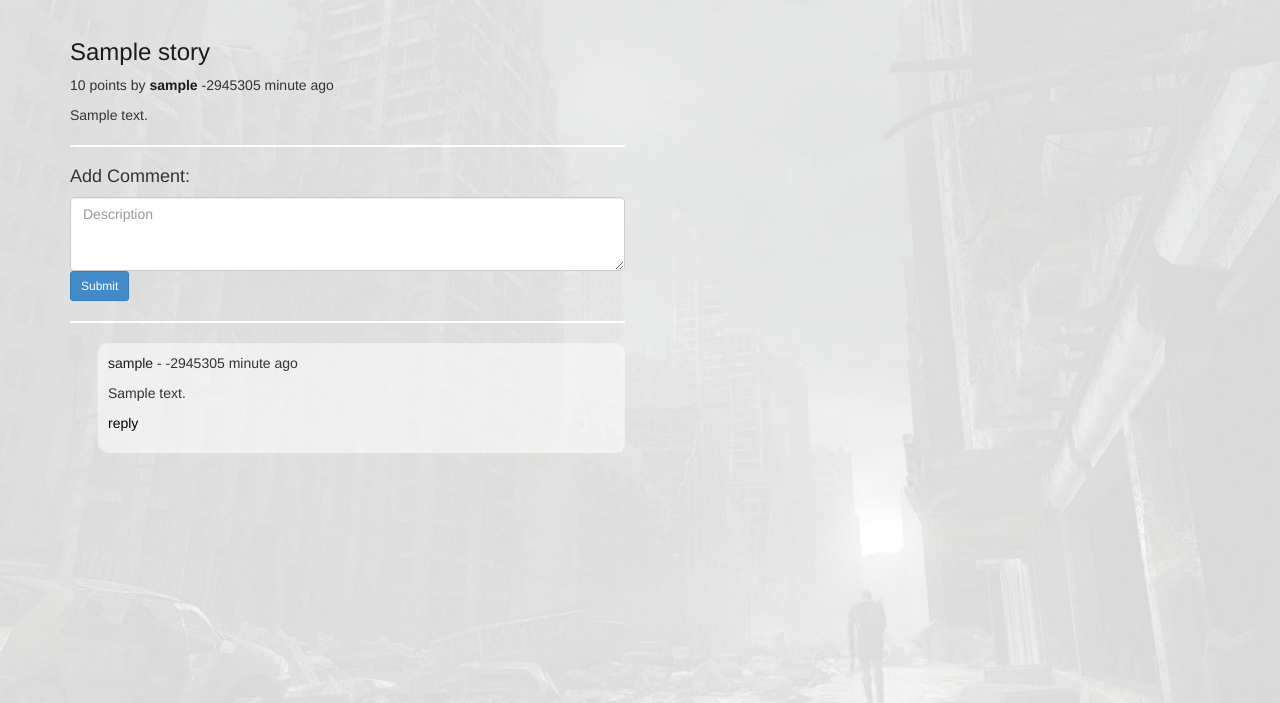
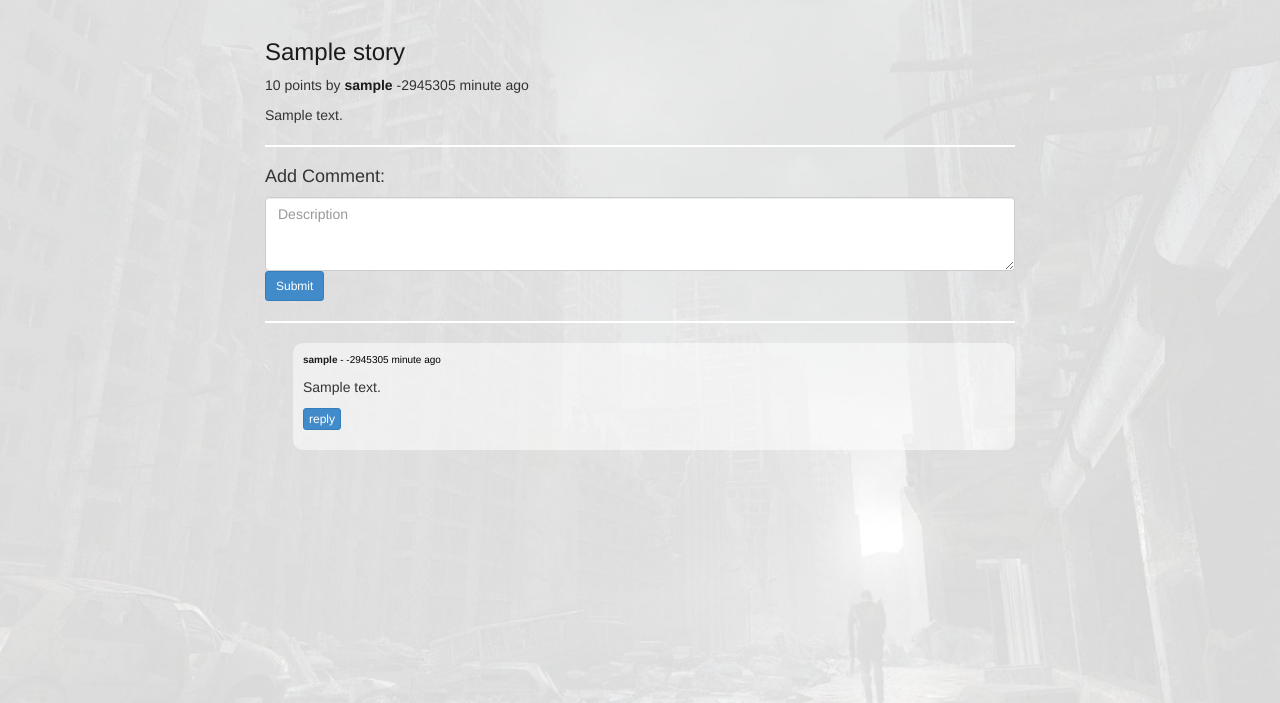
Before and after one commit to jjh5030/tidder, a Django app: page /post/1/ in a window 1280 px wide. Shown: the part 51-754 px from the top of the page. Run offline with Django 3.2, Linux system fonts and the light colour scheme; a user stored in the database is signed in; tables that the repository leaves empty hold one stand-in row (values such as "Sample post"); some libraries are stand-ins or nearby versions.

Commit message:
CSS Cleanup

```diff
--- a/static/css/bootstrap-fluid-adj.css
+++ b/static/css/bootstrap-fluid-adj.css
@@ -110,7 +110,7 @@ a:visited {
 }
 
 a:hover {
-    color: #FFFFFF;
+    color: #428bca;
 }
 
 hr {
@@ -119,3 +119,12 @@ hr {
     color: #FFFFFF;
     height: 2px;
 }
+
+.poster {
+    font-size: 10px;
+    color: #000000;
+}
+
+.reply-comment {
+    color: #428bca;
+}
--- a/templates/tidder/base.html
+++ b/templates/tidder/base.html
@@ -59,7 +59,7 @@
 
 		<div class="container">
     		<div class="row">
-				<div class="col-lg-6">
+				<div class="col-md-8 col-md-offset-2">
 					{% block content %}
 
 					{% endblock %}
@@ -71,7 +71,7 @@
 		<footer>
 			<div class="container">
 	    		<div class="row">
-					<div class="col-lg-6">
+					<div class="col-md-8 col-md-offset-2">
 						{% include 'tidder/paginator.html' with paginator_details=paginator_details %}
 					</div>
 				</div>
--- a/templates/tidder/detail.html
+++ b/templates/tidder/detail.html
@@ -42,10 +42,10 @@
 <ul id="commenters">
 	{% for c in comment_tree %}
 		<li id="{{ c.id }}" class="c" style="margin-left:{{ c.depth|add:c.depth }}em;">
-			<p class="poster"><a href="/user_profile/{{ c.comment_moderator.username }}">{{ c.comment_moderator.username }}</a> - {{ c.date |age }}</p>
+			<p class="poster"><b><a href="/user_profile/{{ c.comment_moderator.username }}">{{ c.comment_moderator.username }}</a></b> - {{ c.date |age }}</p>
 			<p>{{ c.content }}</p>
 			{% if user.is_authenticated %}
-				<p><a href="" class="reply">reply</a></p>
+				<p><a href="" class="reply"><button type="button" class="btn btn-primary btn-xs">reply</button></a></p>
 			{% endif %}
 		</li>
 	{% empty %}
--- a/templates/tidder/login.html
+++ b/templates/tidder/login.html
@@ -3,8 +3,6 @@
 {% block title %}Login{% endblock %}
 
 {% block content %}
-
-    <div class="container">
 
       <form class="form-signin" role="form" id="login_form" method="post" action="/login/">
       	{% csrf_token %}
@@ -14,6 +12,4 @@
         <button class="btn btn-lg btn-primary btn-block" type="submit">Sign in</button>
       </form>
 
-    </div> <!-- /container -->
-
 {% endblock %}
--- a/templates/tidder/register.html
+++ b/templates/tidder/register.html
@@ -4,7 +4,6 @@
 
 {% block content %}
 
-    <div class="container">
 		<form class="form-signin" id="user_form" method="post" action="/register/">
 			{% csrf_token %}
 			<h2 class="form-signin-heading">Please Register</h2>
@@ -30,6 +29,4 @@
 
 		</form>
 
-	</div> <!-- /container -->
-
 {% endblock %}
--- a/templates/tidder/story.html
+++ b/templates/tidder/story.html
@@ -3,8 +3,6 @@
 {% block title %}Add Post{% endblock %}
 
 {% block content %}
-
-    <div class="container">
 
       <form action="{% url 'story' %}" method="post">
       	{% csrf_token %}
@@ -17,6 +15,4 @@
         <button class="btn btn-lg btn-primary" type="submit" name="Submit">Submit</button>
       </form>
 
-    </div>
-
 {% endblock content %}
```
Also changed, not shown: TODO-LIST.txt (added, +17 -0 lines).
